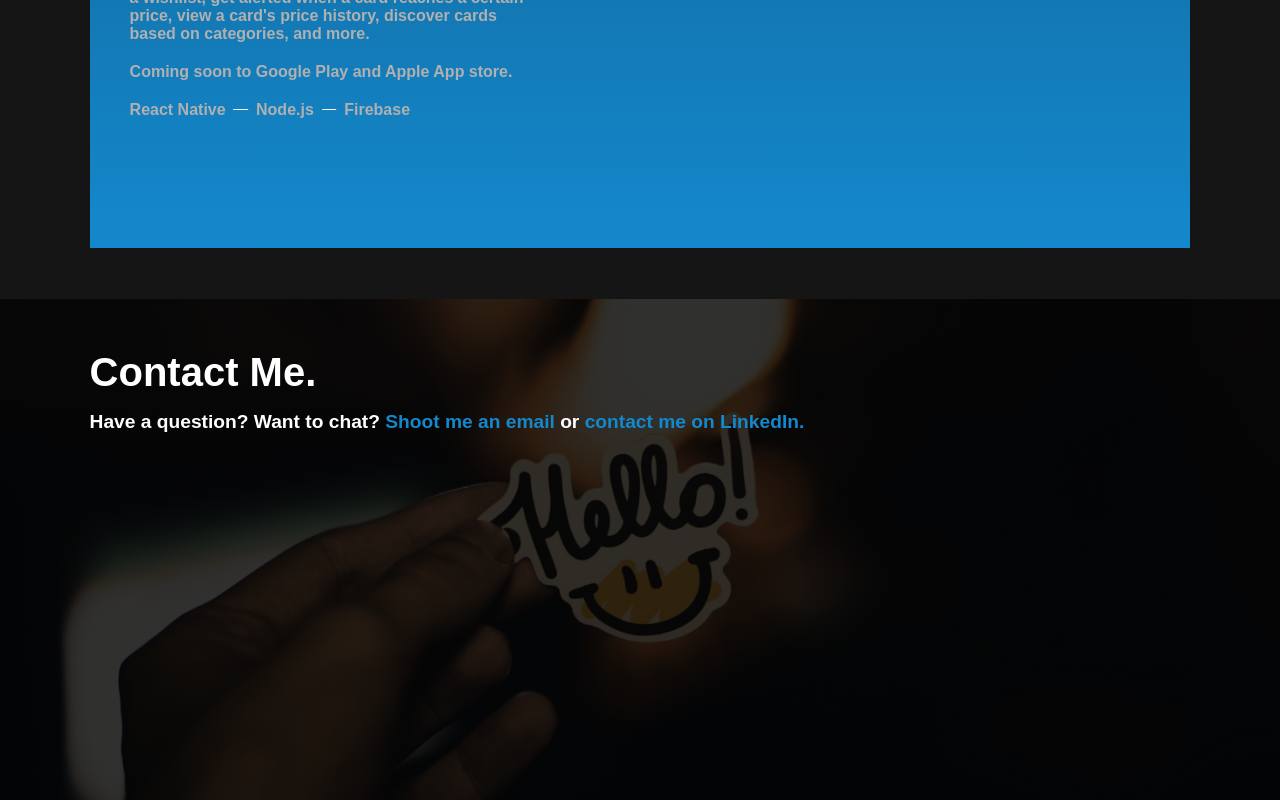
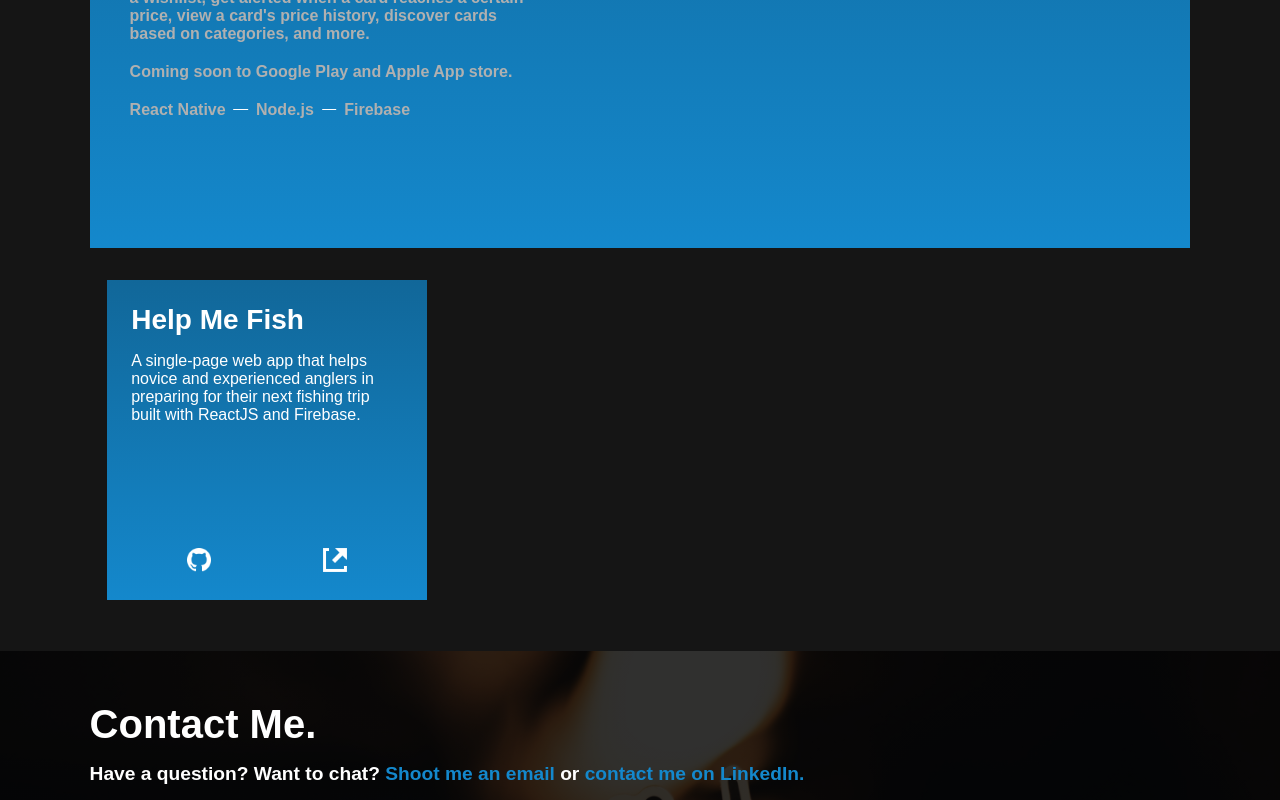
Before and after one commit to hojohn2561/hojohn2561.github.io, a React (Create React App) app: page / in a window 1280 px wide. Shown: the part 3207-4007 px from the top of the page. Built offline with nearby package versions, Linux system fonts and the light colour scheme; a web font is replaced by a local one.

Commit message:
Added Help Me Fish personal project

```diff
--- a/src/components/about/about.scss
+++ b/src/components/about/about.scss
@@ -37,7 +37,6 @@
       .headshot-container {
         .headshot {
           transition: all 0.4s ease;
-
           // Height/Width for responsive image sizing
           height: auto;
           width: 100%;
--- a/src/components/experience/ExperienceCard.jsx
+++ b/src/components/experience/ExperienceCard.jsx
@@ -3,8 +3,6 @@ import React from "react";
 import ExperienceCardBack from "./ExperienceCardBack";
 import ExperienceCardFront from "./ExperienceCardFront";
 import FlipCard from "./../common/FlipCard";
-
-import "./experienceCard.scss";
 
 function ExperienceCard({ experience }) {
   const { datesWorked, employer, logo, position, description } = experience;
--- a/src/components/experience/experienceCard.scss
+++ /dev/null
@@ -1,12 +0,0 @@
-.experience-card-container {
-  background-color: yellowgreen;
-  height: 23rem;
-  margin: 1rem;
-  width: 23rem;
-  transition: transform 0.75s;
-  transform-style: preserve-3d;
-
-  &:hover {
-    transform: rotateY(180deg);
-  }
-}
--- a/src/components/experience/experienceCardFront.scss
+++ b/src/components/experience/experienceCardFront.scss
@@ -3,7 +3,7 @@
   backface-visibility: hidden;
   height: 100%;
   text-align: center;
-  padding: 1rem;
+  padding: 1.5rem;
   position: absolute;
   width: 100%;
   -webkit-backface-visibility: hidden;
--- /dev/null
+++ b/src/components/projects/ProjectCard.jsx
@@ -0,0 +1,50 @@
+import React from "react";
+import ScrollAnimation from "react-animate-on-scroll";
+
+import Link from "../Link";
+
+import "./projectCard.scss";
+
+function ProjectCard({ project }) {
+  const { name, description, githubLink, projectLink } = project;
+
+  return (
+    <ScrollAnimation
+      animateOnce
+      animateIn="animate__animated animate__slideInUp"
+      delay={250}
+    >
+      <div className="project-card-container">
+        <h2>{name}</h2>
+        <p>{description}</p>
+
+        <div className="technologies-used">
+          <Link
+            linkTo={githubLink}
+            text={
+              <img
+                className="link-icon"
+                src="assets/github logo.png"
+                alt="GitHub Logo"
+              />
+            }
+            aria-label="GitHub Profile Link"
+          />
+          <Link
+            linkTo={projectLink}
+            text={
+              <img
+                className="link-icon"
+                src="assets/shortcut.png"
+                alt="Shortcut to Project"
+              />
+            }
+            aria-label="Shortcut to Project"
+          />
+        </div>
+      </div>
+    </ScrollAnimation>
+  );
+}
+
+export default ProjectCard;
--- a/src/components/projects/Projects.jsx
+++ b/src/components/projects/Projects.jsx
@@ -1,10 +1,21 @@
 import ScrollAnimation from "react-animate-on-scroll";
 
+import ProjectCard from "./ProjectCard";
 import TcgAssistantShowcase from "./TcgAssistantShowcase";
 
 import "animate.css/animate.min.css";
 import "react-responsive-carousel/lib/styles/carousel.min.css";
 import "./projects.scss";
+
+const projects = [
+  {
+    name: "Help Me Fish",
+    description:
+      "A single-page web app that helps novice and experienced anglers in preparing for their next fishing trip built with ReactJS and Firebase.",
+    githubLink: "https://github.com/hojohn2561/help-me-fish",
+    projectLink: "https://help-me-fish.web.app",
+  },
+];
 
 export default function Projects() {
   return (
@@ -17,6 +28,12 @@ export default function Projects() {
       </ScrollAnimation>
 
       <TcgAssistantShowcase />
+
+      <div className="other-projects">
+        {projects.map((project) => (
+          <ProjectCard project={project} />
+        ))}
+      </div>
     </div>
   );
 }
--- /dev/null
+++ b/src/components/projects/projectCard.scss
@@ -0,0 +1,40 @@
+@import "../../global.scss";
+
+.project-card-container {
+  background: linear-gradient(#116799, #1488cc);
+  color: white;
+  display: flex;
+  flex-flow: column;
+  height: 20rem;
+  padding: 1.5rem;
+  transition: all 0.4s ease;
+  width: 20rem;
+  // So that padding doesn't affect div width/height.
+  // This will force the browser to calculate the width according to the
+  // "outer"-width of the div, it means the padding will be subtracted from the width.
+  -webkit-box-sizing: border-box;
+  -moz-box-sizing: border-box;
+  box-sizing: border-box;
+
+  .technologies-used {
+    display: flex;
+    align-items: flex-end;
+    justify-content: space-around;
+    flex-grow: 1;
+  }
+
+  .link-icon {
+    height: 1.5rem;
+  }
+
+  &:hover {
+    color: $greyFontColor;
+    transform: scale(1.1);
+
+    // To override the global h2 style defined in app.scss
+    h2 {
+      transition: all 0.4s ease;
+      color: $greyFontColor;
+    }
+  }
+}
--- a/src/components/projects/projects.scss
+++ b/src/components/projects/projects.scss
@@ -4,4 +4,8 @@
   display: flex;
   flex-direction: column;
   padding: 4% 7%; // Top/bottom right/left
+
+  .other-projects {
+    padding: 0 1.1rem; // 1.1. because that's what card scales to on hover
+  }
 }
--- a/src/components/projects/tcgAssistantShowcase.scss
+++ b/src/components/projects/tcgAssistantShowcase.scss
@@ -4,6 +4,7 @@
   display: flex;
   justify-content: center;
   width: 100%;
+  margin-bottom: 2rem;
 
   .project-container {
     width: 100%;
```
Also changed, not shown: public/assets/shortcut.png (added).
